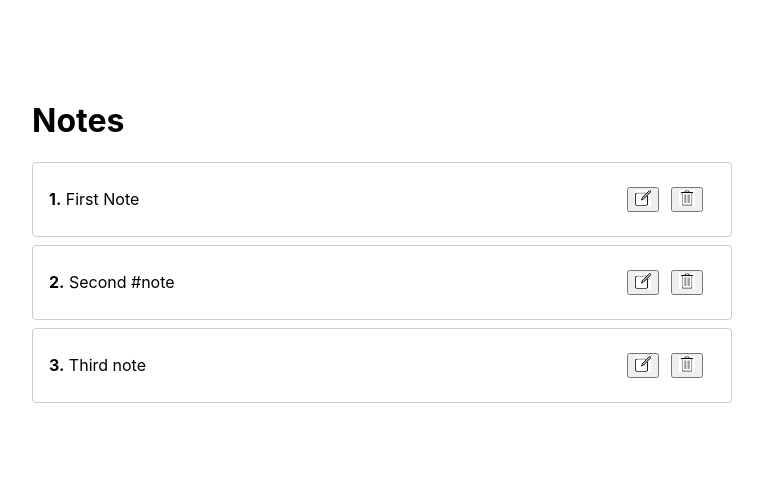
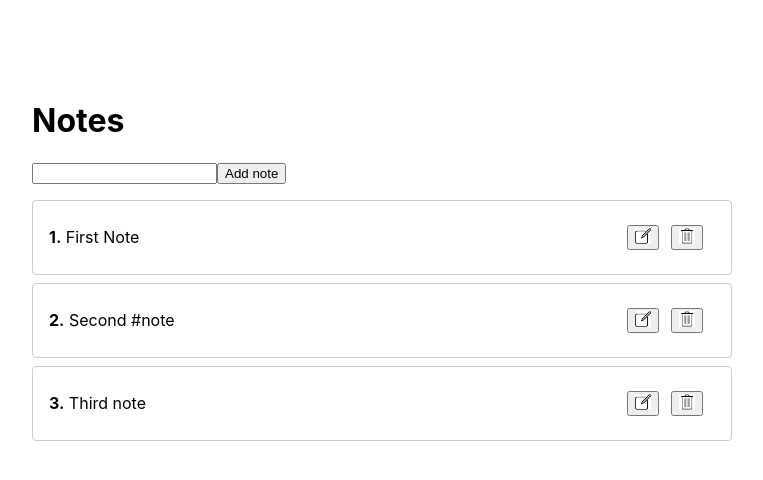
Before and after one commit to pomazafa/Nyblecraft, a React (Create React App) app in the folder task-2/: page / in a window 1280 px wide. Shown: the top 480 px of the page, without its empty margins (258-1021 px from the left). Built offline with nearby package versions, Linux system fonts and the light colour scheme.

Commit message:
adding and removing notes

```diff
--- a/task-2/src/App.js
+++ b/task-2/src/App.js
@@ -1,19 +1,32 @@
 import React from 'react';
 import NoteList from './Note/NoteList';
+import Context from './context';
+import AddNote from './Note/AddNote';
 
 function App() {
-
-  const notes = [
+  const [notes, setNotes] = React.useState([
     {id: 1, text: "First Note", tags: []},
     {id: 2, text: "Second #note", tags: []},
     {id: 3, text: "Third note", tags: []}
-  ]
+  ]);
+
+  function removeNote(id) {
+    setNotes(notes.filter(note => note.id !== id));
+  }
+
+  function addNote(text) {
+    setNotes(notes.concat([{text, id:Date.now()}]));
+  }
 
   return (
-    <div className="wrapper">
-      <h1>Notes</h1>
-      <NoteList notes={notes}></NoteList>
-    </div>
+    <Context.Provider value={{removeNote}}>
+      <div className="wrapper">
+        <h1>Notes</h1>
+        <AddNote onCreate={addNote}/>
+        {notes.length ? <NoteList notes={notes}></NoteList> : (<p>No notes</p>)}
+
+      </div>
+    </Context.Provider>
   );
 }
 
--- /dev/null
+++ b/task-2/src/Note/AddNote.js
@@ -0,0 +1,25 @@
+import React, { useState } from 'react';
+import PropTypes from 'prop-types';
+
+function AddNote({onCreate}) {
+    const [value, setValue] = useState('');
+
+    function submitHandler(event) {
+        event.preventDefault();
+
+        if(value.trim()) {
+            onCreate(value);
+        }
+    }
+
+    return (<form className="add-note-form" onSubmit={submitHandler}>
+        <input  value={value} onChange={event => setValue(event.target.value) }/>
+        <button type="submit">Add note</button>
+    </form>)
+}
+
+AddNote.propTypes = {
+    onCreate: PropTypes.func.isRequired
+}
+
+export default AddNote;
--- a/task-2/src/Note/Note.js
+++ b/task-2/src/Note/Note.js
@@ -1,9 +1,12 @@
-import React from 'react';
+import React, { useContext } from 'react';
 import PropTypes from 'prop-types';
 import editIcon from '../public/edit.png';
 import deleteIcon from '../public/delete.png';
+import Context from '../context';
 
 function Note({note, index}) {
+    const { removeNote } = useContext(Context);
+
     return (
         <li>
             <span>
@@ -13,7 +16,7 @@ function Note({note, index}) {
             </span>
             <div className="buttons-list">
                 <button><img src={editIcon} alt="edit" className="icon"></img></button>
-                <button><img src={deleteIcon} alt="delete" className="icon"></img></button>
+                <button onClick={() => removeNote(note.id)}><img src={deleteIcon} alt="delete" className="icon"></img></button>
             </div>
         </li>
     )
--- /dev/null
+++ b/task-2/src/context.js
@@ -0,0 +1,5 @@
+import React from 'react';
+
+const Context = React.createContext();
+
+export default Context;
--- a/task-2/src/index.scss
+++ b/task-2/src/index.scss
@@ -42,4 +42,8 @@ body {
       }
     }
   }
+
+  .add-note-form {
+    margin-bottom: 1rem;
+  }
 }
```
